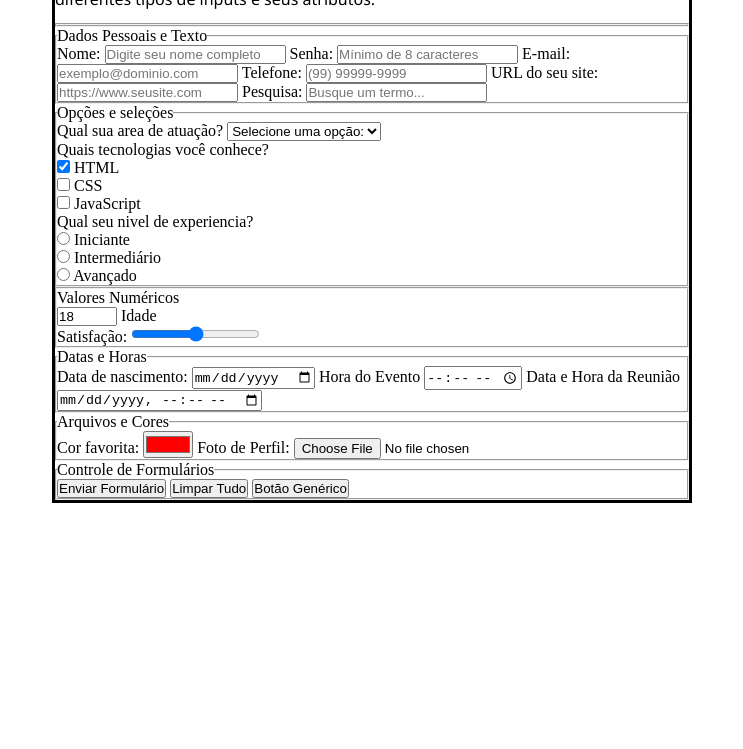
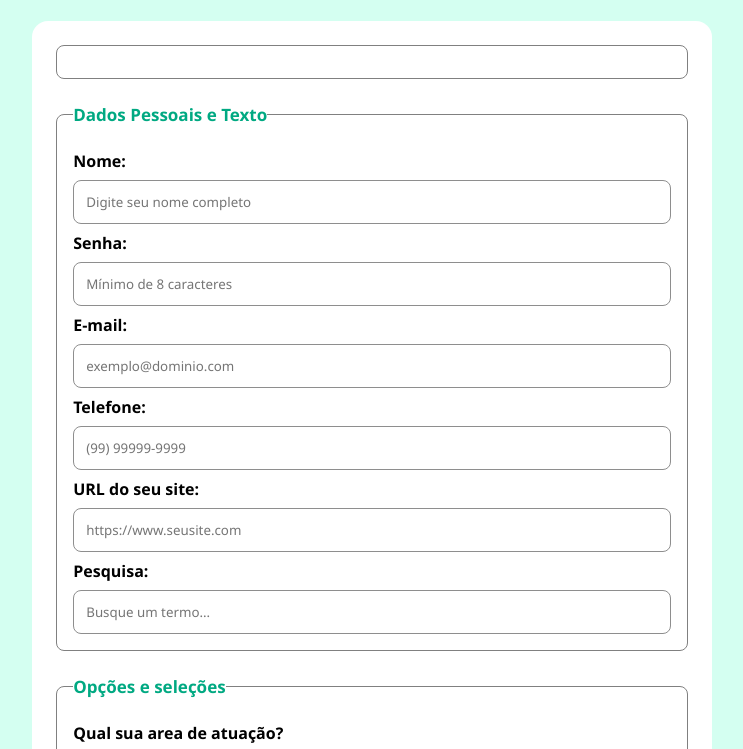
Before and after one commit to migueldinois/HTML-Inputs, a website: page index.html in a window 1280 px wide. Shown: the part 116-865 px from the top of the page, without its empty margins (268-1011 px from the left). Before the commit the page ends 800 px from the top, so only its background shows below. Drawn offline with Linux system fonts and the light colour scheme.

Commit message:
CSS Adicionado ao site

```diff
--- a/style.css
+++ b/style.css
@@ -6,25 +6,161 @@
 
 
 body {
+    background-color: rgb(212, 255, 241);
     display: flex;
     justify-content: center;
-    padding-top: 30px;
+    align-items: center;
+    min-height: 100vh;
+
+}
+/* Container principal */
+.main-container {
+    display: flex;
+    justify-content: center;
+    flex-direction: column;
+    align-items: center;
+    border: 1vh  rgb(0, 0, 0);
+    min-width: 60vh;
+    min-height: 100vh;
+    gap: 1vh;
 }
 
-.main-container  {
-    border: 3px solid rgb(0, 0, 0);
-    width: 50%;
+/* Títulos */
+.main-container > h1 {
+    font-family: 'Segoe UI', Tahoma, Geneva, Verdana, sans-serif;
+    color: rgb(0, 169, 130);
+    margin-top: 5vh;
+}
+
+/* Descrição */
+.main-container > p {
+    font-family: 'Segoe UI', Tahoma, Geneva, Verdana, sans-serif;
+    color: rgb(0, 169, 130);
+    margin: 0 auto 30px auto;
+    text-align: center;
+    margin-bottom: 2vh;
+}
+
+/* Formulário */
+.input-catalog-form {
+    display: flex;
+    flex-direction: column;
+    width: 100%;
+    background-color: white;
+    padding: 3vh;
+    gap: 3vh;
+    border-radius: 2vh;
+    box-shadow: ;
+}
+
+/* Seções do formulário */
+.form-section {
+    display: flex;
+    flex-direction: column;
 
 }
 
-.titulo {
-    font-family: 'Segoe UI', Tahoma, Geneva, Verdana, sans-serif;
-    color: rgb(255, 0, 0);
+/* Grupos de itens do formulário */
+.form-group {
+    padding: 2vh;
+    border: 0.1vh solid grey;
+    border-radius: 1vh;
+
 }
 
-.descricao {
-    padding-top: 1%;
-    padding-bottom: 2%;
-    width: 60%;
+/* Títulos dos grupos */
+.form-group-title {
+    display: flex;
     font-family: 'Segoe UI', Tahoma, Geneva, Verdana, sans-serif;
+    font-weight: bold;
+    color: rgb(0, 169, 130);
+    font-size: 17px;
+
 }
+/* Labels dos campos */
+.form-label {
+    display: flex;
+    font-family: 'Segoe UI', Tahoma, Geneva, Verdana, sans-serif;
+    color: black;
+    font-weight: bold;
+    margin-bottom: 1vh;
+    margin-top: 1vh;
+}
+
+/* Campos de entrada */
+.form-input {
+    width: 100%;
+    padding: 1.5vh;
+    font-family: 'Segoe UI', Tahoma, Geneva, Verdana, sans-serif;
+    border: 0.1vh solid rgb(142, 142, 142);
+    border-radius: 1vh;
+}
+
+.form-check {
+
+}
+
+.form-check input {
+
+}
+/* Controles do formulário */
+.form-controls {
+
+}
+
+/* Botões do formulário */
+.form-button {
+
+}
+
+/* Botão de envio */
+.submit-button {
+    padding: 2vh;
+    background-color: rgb(0, 85, 255);
+    color: white;
+    font-family: 'Segoe UI', Tahoma, Geneva, Verdana, sans-serif;
+    border: none;
+}
+
+/* Botão de reset */
+.reset-button {
+    padding: 2vh;
+    background-color: rgb(93, 93, 93);
+    color: white;
+    font-family: 'Segoe UI', Tahoma, Geneva, Verdana, sans-serif;
+    border: none;
+}
+
+/* Botão de action */
+.action-button {
+    padding: 2vh;
+    background-color: green;
+    color: white;
+    font-family: 'Segoe UI', Tahoma, Geneva, Verdana, sans-serif;
+    border: none;
+}
+.form-select {
+    padding: 2vh;
+    width: 100%;
+    font-family: 'Segoe UI', Tahoma, Geneva, Verdana, sans-serif;
+    color: black;
+    margin-bottom: 2vh;
+}
+
+.form-check {
+    display: flex;
+    align-items: center;
+    margin-bottom: 1vh;
+    gap: 1.5vh;
+}
+
+.form-check-label {
+    font-family: 'Segoe UI', Tahoma, Geneva, Verdana, sans-serif;
+    color: black;
+    margin-left: 1vh;
+}
+
+.form-check input {
+    width: 2vh;
+    height: 2vh;
+}
```
